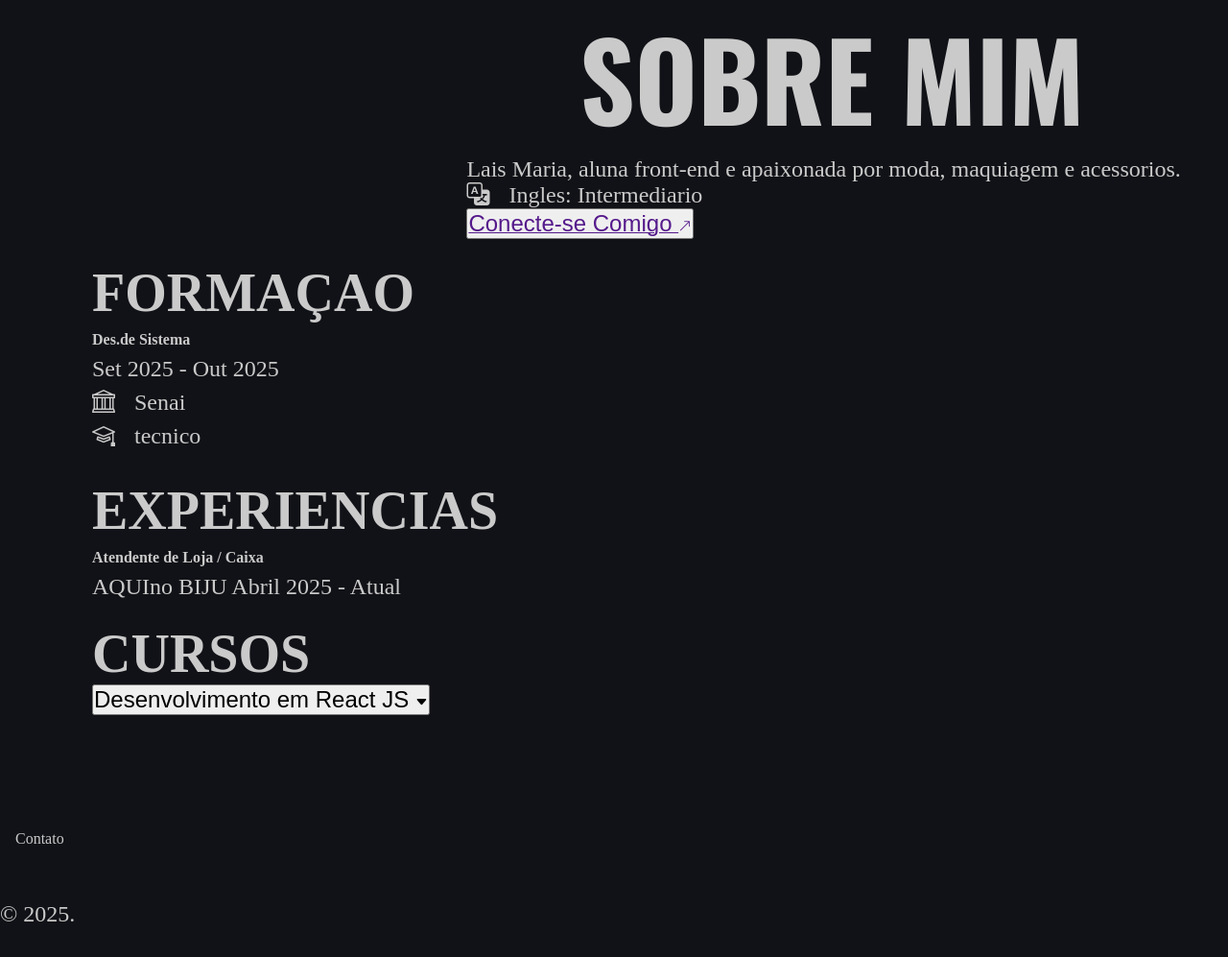
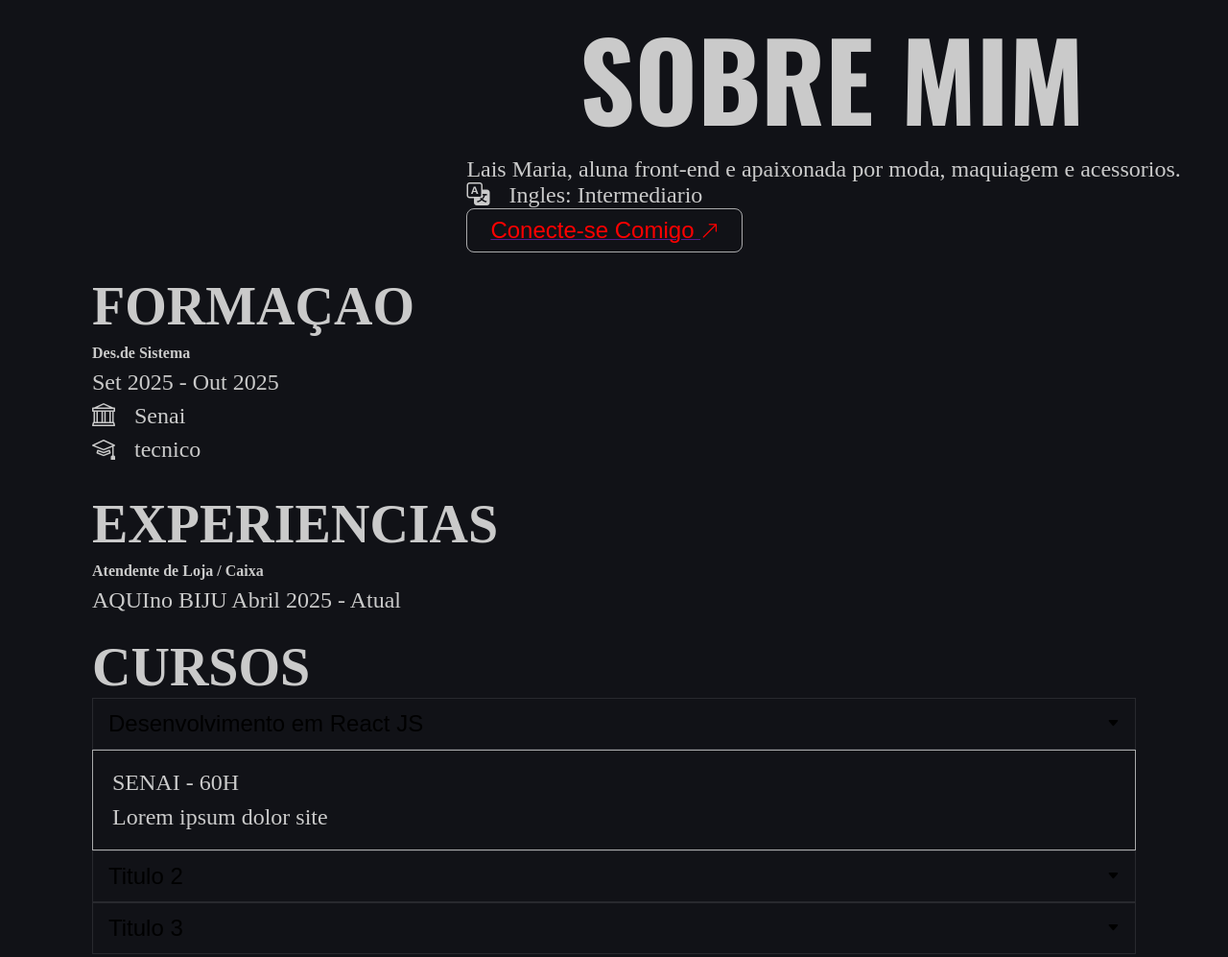
Before and after one commit to laismarias/meusite, a plain HTML site: page index.html in a window 1280 px wide. Shown: the part 2783-3780 px from the top of the page at 96% size. Before the commit the page ends 3749 px from the top, so only its background shows below. Drawn offline with nearby package versions, Linux system fonts and the light colour scheme; a web font is replaced by a local one.

Commit message:
botao/sobre

```diff
--- a/index.html
+++ b/index.html
@@ -360,7 +360,7 @@
        <div class=" accordion">
 
         <!-- curso 1= item -->
-         <div class="accordion-item">
+         <div class="accordion-item active">
 
           <button class="accordion-header start">
             <span> Desenvolvimento em React JS </span>
@@ -369,12 +369,47 @@
 
           <div class="accordion-body">
             <p> SENAI - 60H </p>
-            <P> Lorem ipsum dolor sit
+            <P> Lorem ipsum dolor site
             </P>
 
           </div>
 
          </div>
+
+
+           <!-- curso 2= item -->
+         <div class="accordion-item">
+
+          <button class="accordion-header">
+            <span> Titulo 2 </span>
+            <i class="bi bi-caret-down-fill"></i>
+          </button>
+          <div class="accordion-body">
+            <p> SENAI - 60H </p>
+            <P> Lorem ipsum dolor site
+            </P>
+
+          </div>
+
+         </div>
+
+       <!-- curso 3=item -->
+         <div class="accordion-item">
+
+          <button class="accordion-header start">
+            <span> Titulo 3 </span>
+            <i class="bi bi-caret-down-fill"></i>
+          </button>
+
+          <div class="accordion-body">
+            <p> SENAI - 60H </p>
+            <P> Lorem ipsum dolor site
+            </P>
+
+          </div>
+
+         </div>
+
 
        </div>
 
@@ -385,8 +420,16 @@
   </section>
 
   <section id="contato" class="contato">
-    Contato
+    <h2>Contato</h2>
+    <p></p>
+
+  <ul class="menu-social">
+    <li><a href="" class="menu-link"></a></li>
+    <li><a href="" class="menu-link"></a></li>
+    <li><a href="" class="menu-link"></a></li>
+  </ul>
   </section>
+
 
   <footer>
     <p> &copy; 2025. </p>
--- a/style.css
+++ b/style.css
@@ -289,6 +289,7 @@ li {
   display: flex;
   flex-direction: column;
   gap: 4rem;
+  scroll-margin-top: 5rem;
 }
 
 .projetos-container {
@@ -403,20 +404,95 @@ color: #d53ba9;
   gap: .5rem;
 }
 
+/* ACCORDION */
+.accordion {
+  display: inline-block;
+  width: 100%;
+}
 
+.accordion-header {
+  width: 100%;
+  display: flex;
+  padding: .75rem 1rem;
+  justify-content: space-between;
+  align-items: center;
+  background: transparent;
+  border: 1px solid var(--cor-fundo-secundario);
+  cursor: pointer;
+  transition: ;
+}
+
+.accordion-header span,
+.accordion-header i {
+  column-rule-color: var(--cor-titulo);
+}
 
 /* ACCORDION */
 .accordion-body {
   display: none;
+  border: 1px solid var(--cor-borda);
+  padding: 1.25rem;
+/* backroud
+collor*/
+ gap: .6rem;
+ flex-direction: column;
+ align-items: flex-start;
+ transition: 5s ease-in-out;
+
 }
 
 .accordion-item.active .accordion-body {
   display: flex;
 }
 
+.accordion-header.active .accordion-header {
+  background: var(--cor-fundo-secundario);
+}
+
+
 .accordion-item.active .bi-caret-dowh-fill {
+  /* animaçao fechando */
   transform: rotate(180deg);
+  transition: .3s ease-in-out;
 }
+
+.bi-caret-down-fill {
+  transition: .3s ease-in-out;
+}
+
+.accordion-header:hover {
+  background: var(--cor-fundo-secundario);
+}
+
+/* Botao */
+.btn-primario {
+  display: flex;
+  background: transparent;
+  width: auto;
+  border: 1px solid var(--cor-borda);
+  border-radius:.5rem;
+  cursor: pointer;
+  padding: .5rem 1.5rem;
+  justify-content: center;
+  align-items: center;
+}
+/* icone de botao */
+.btn-primario i {
+  font-size: 1.2rem;
+}
+
+
+.btn-primario:hover {
+
+}
+
+
+.btn-primario span,
+.btn-primario i {
+  color: red;
+}
+
+
 
 /* Responsividade */
 /* telas Até 768px */
```
